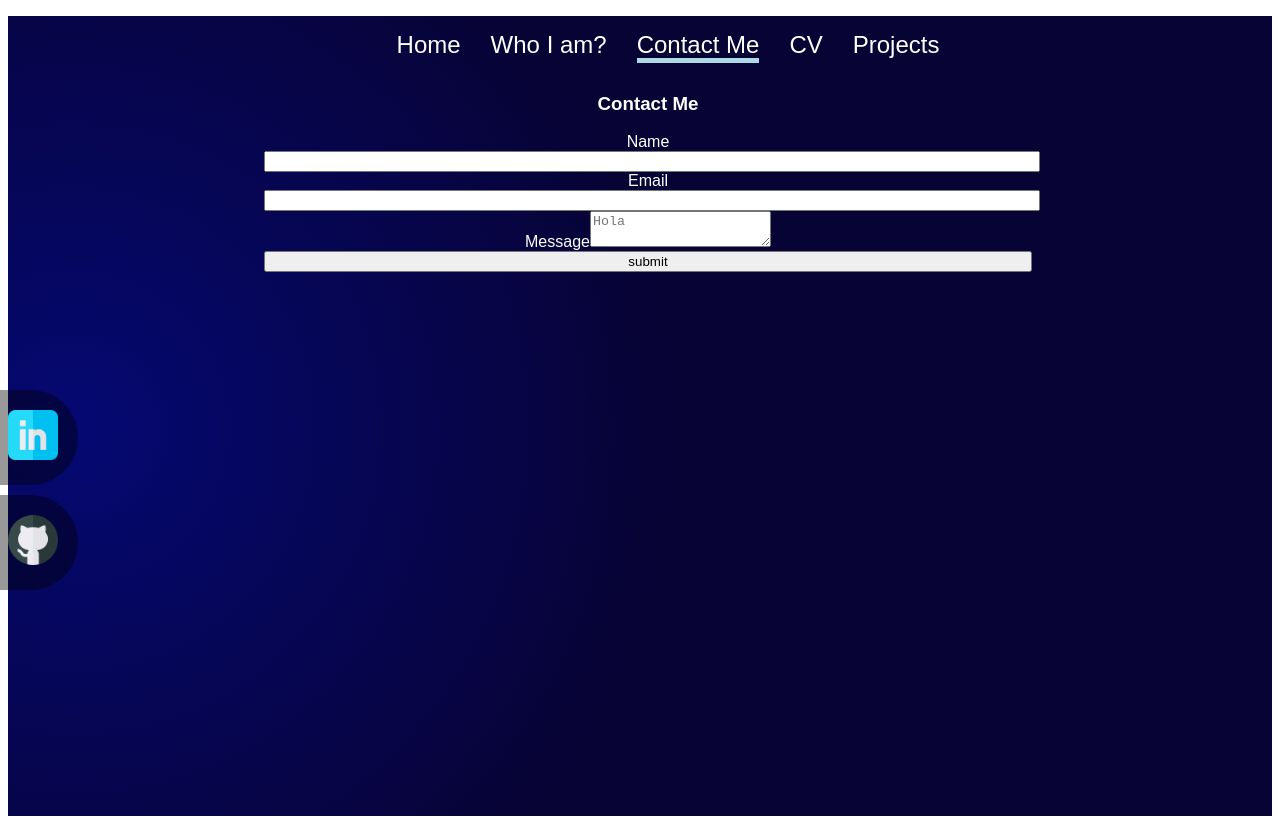
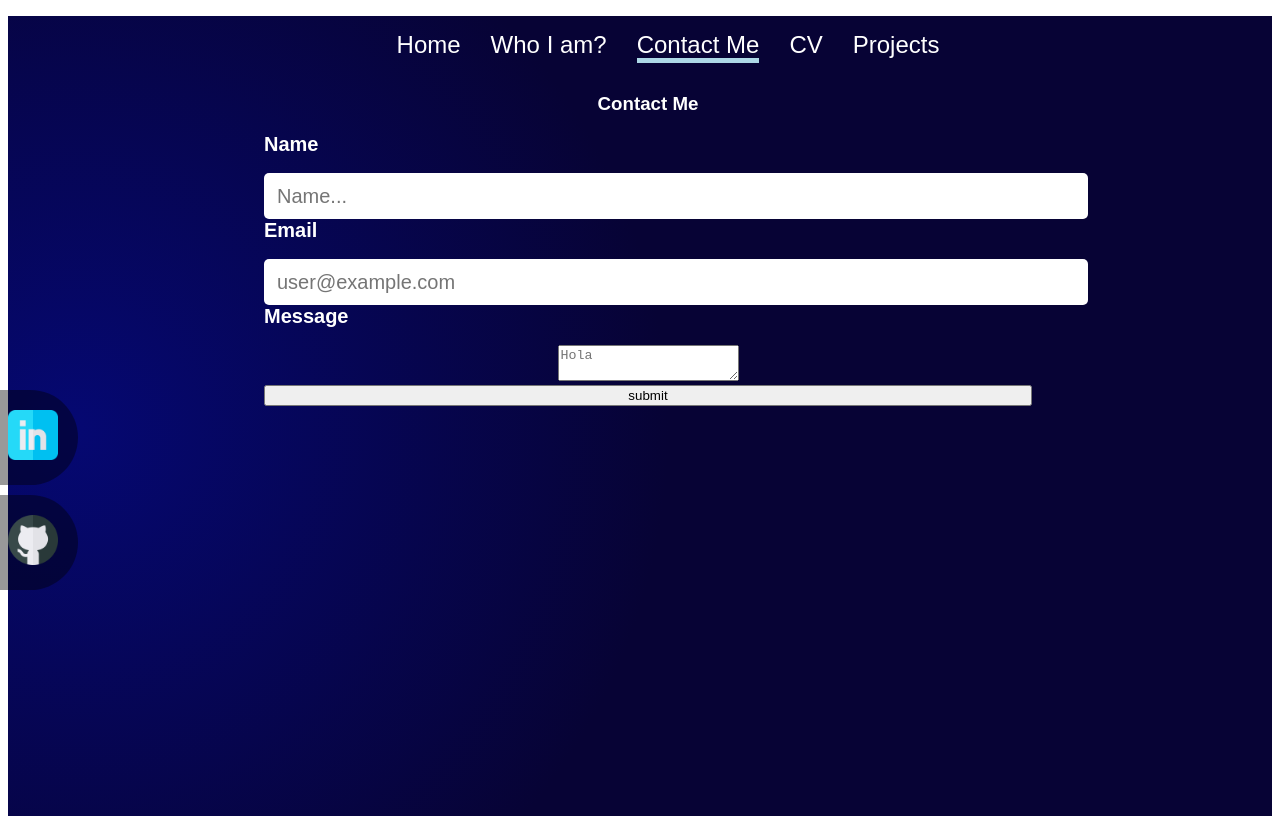
Before and after one commit to machux21/Portfolio, a React (Create React App) app: page /contact in a window 1280 px wide. Built offline with nearby package versions, Linux system fonts and the light colour scheme.

Commit message:
new changes in Home and contact

```diff
--- a/src/components/MainComponents/Contact.jsx
+++ b/src/components/MainComponents/Contact.jsx
@@ -6,12 +6,26 @@ const Form = styled.form`
   margin: 0 auto;
   display: flex;
   flex-direction: column;
+  label {
+    display: blocK;
+    text-align: left;
+    font-weight: 700;
+    font-size: 20px;
+    min-height: 40px;
+    cursor: pointer;
+  }
   .name-email {
-    label {
-      text-align: right;
-    }
+    position: relative;
+    z-index: 90;
     input {
       width: 100%;
+      height: 40px;
+      line-height: 40px;
+      font-size: 20px;
+      padding: 0 40px 0 10px;
+      border-radius: 5px;
+      border: 3px solid transparent;
+      transition: 0.3s ease all;
     }
   }
 `;
@@ -22,17 +36,21 @@ export default function () {
       <Form>
         <div className="name-email">
           <label htmlFor="name">Name</label>
-          <input id="name" type="text" />
+          <input id="name" name="name" type="text" placeholder="Name..." />
         </div>
         <div className="name-email">
           <label htmlFor="email">Email</label>
-          <input id="email" type="email" />
+          <input
+            id="email"
+            type="email"
+            name="email"
+            placeholder="user@example.com"
+          />
         </div>
         <div>
           <label htmlFor="message">Message</label>
           <textarea id="message" name="message" placeholder="Hola" />
         </div>
-
         <input type="submit" value="submit" />
       </Form>
     </div>
--- a/src/components/MainComponents/Home.jsx
+++ b/src/components/MainComponents/Home.jsx
@@ -11,6 +11,7 @@ const Container = styled.div`
   padding: 0;
   color: white;
   .social {
+    z-index: 100;
     position: fixed;
     height: 100vh;
     display: flex;
```
